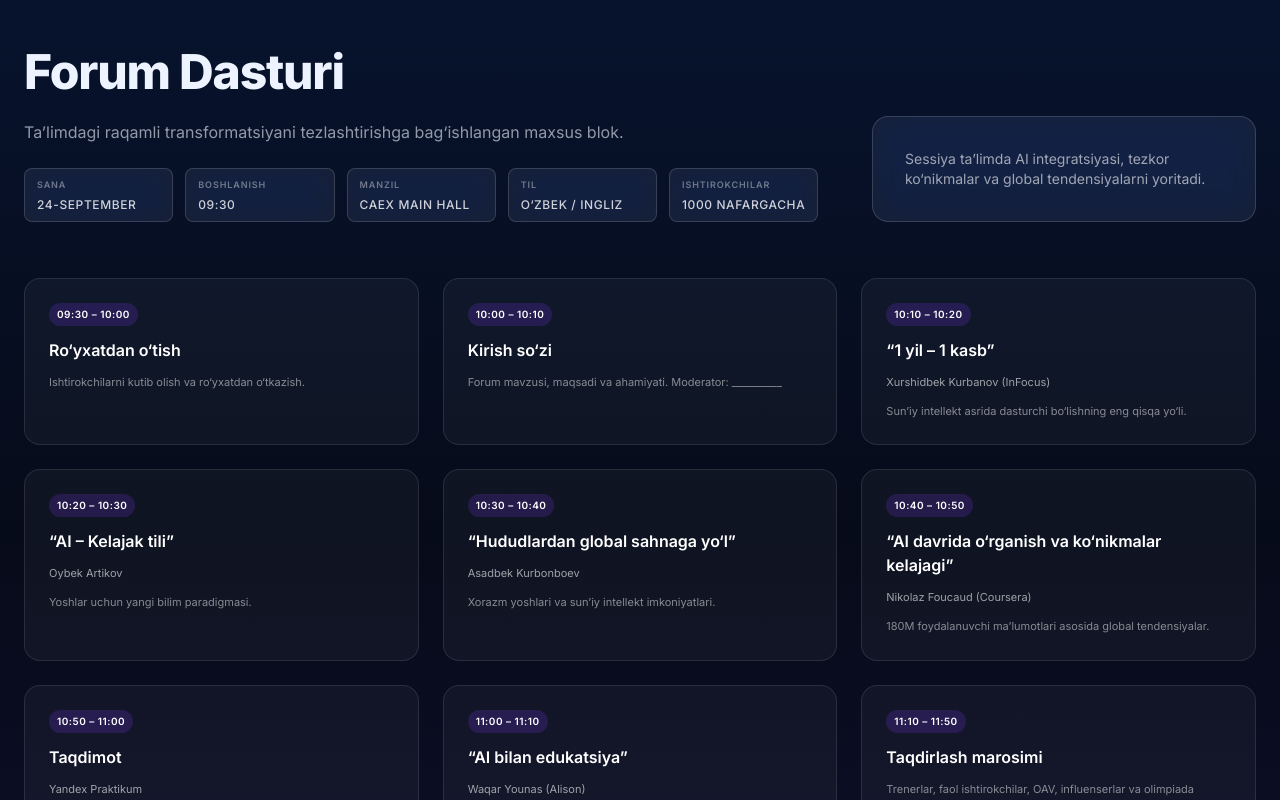
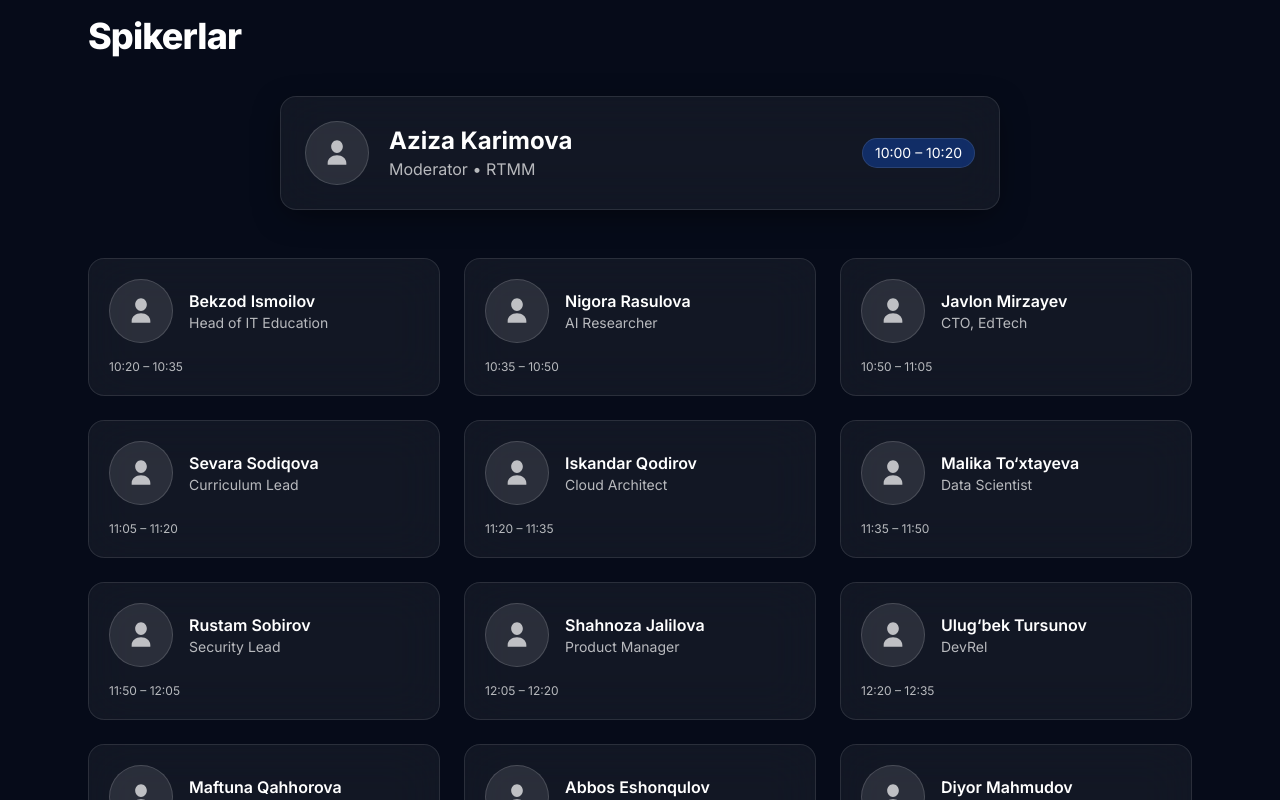
Before and after one commit to Marufbek-Mamatqulov/ICT_Week_Rtrm, a React (Vite) app: page / in a window 1280 px wide. Shown: the part 880-1680 px from the top of the page. Built offline with nearby package versions, Linux system fonts and the light colour scheme.

Commit message:
feat: add Speakers section with featured card + grid, nav links, and translations

```diff
--- a/src/App.tsx
+++ b/src/App.tsx
@@ -6,6 +6,7 @@ import { Hero } from './components/Hero';
 import { Footer } from './components/Footer';
 import { LoadingScreen } from './components/LoadingScreen';
 import { SpecialSession } from './components/SpecialSession';
+import { Speakers } from './components/Speakers';
 import { MobileNav } from './components/MobileNav';
 import { I18nProvider } from './i18n';
 
@@ -30,8 +31,9 @@ function App() {
     <I18nProvider>
       <LoadingScreen />
       <Navbar />
-      <main>
-        <Hero onCopyLink={handleCopyLink} />
+  <main>
+    <Hero onCopyLink={handleCopyLink} />
+    <Speakers />
   {/** Program section removed */}
   <SpecialSession />
       </main>
--- a/src/components/MobileNav.tsx
+++ b/src/components/MobileNav.tsx
@@ -6,6 +6,7 @@ import { useDarkMode } from '../hooks/useDarkMode';
 
 const links: { id: string; icon: string; labelKey: string }[] = [
   { id: 'hero', icon: '⌂', labelKey: 'nav.home' },
+  { id: 'speakers', icon: '🎤', labelKey: 'nav.speakers' },
   { id: 'program', icon: '🗓', labelKey: 'nav.program' },
 ];
 
--- a/src/components/Navbar.tsx
+++ b/src/components/Navbar.tsx
@@ -6,6 +6,7 @@ import { useI18n } from '../i18n';
 
 const sections = [
   { id: 'hero', labelKey: 'Home', fallback: 'Home' },
+  { id: 'speakers', labelKey: 'nav.speakers', fallback: 'Speakers' },
   { id: 'program', labelKey: 'program.title', fallback: 'Program' },
 ];
 
--- /dev/null
+++ b/src/components/Speakers.tsx
@@ -0,0 +1,66 @@
+import { motion } from 'framer-motion';
+import { speakers } from '../data/speakers';
+import { useI18n } from '../i18n';
+
+export const Speakers = () => {
+  const { t } = useI18n();
+  const [featured, ...rest] = speakers;
+
+  return (
+    <section id="speakers" className="relative py-24">
+      <div className="max-w-6xl mx-auto px-6">
+        <h2 className="text-3xl md:text-4xl font-extrabold tracking-tight mb-10">{t('speakers.title') || 'Speakers'}</h2>
+
+        {/* Featured speaker */}
+        <div className="mb-12 flex justify-center">
+          <FeaturedCard name={featured.name} role={featured.role} time={featured.time} photo={featured.photo} />
+        </div>
+
+        {/* Grid of remaining speakers: 3 per row on md+ */}
+        <div className="grid grid-cols-1 sm:grid-cols-2 md:grid-cols-3 gap-6">
+          {rest.map(s => (
+            <Card key={s.id} name={s.name} role={s.role} time={s.time} photo={s.photo} />
+          ))}
+        </div>
+      </div>
+    </section>
+  );
+};
+
+function avatar(photo?: string) {
+  if (photo) return <img src={photo} alt="" className="w-16 h-16 rounded-full object-cover" />;
+  // Default person icon avatar
+  return (
+    <div className="w-16 h-16 rounded-full bg-white/10 border border-white/15 flex items-center justify-center">
+      <svg width="28" height="28" viewBox="0 0 24 24" fill="none" className="text-white/70">
+        <path d="M12 12c2.761 0 5-2.462 5-5.5S14.761 1 12 1 7 3.462 7 6.5 9.239 12 12 12zm0 2c-4.418 0-8 2.91-8 6.5V22h16v-1.5c0-3.59-3.582-6.5-8-6.5z" fill="currentColor"/>
+      </svg>
+    </div>
+  );
+}
+
+const FeaturedCard = ({ name, role, time, photo }: { name: string; role: string; time: string; photo?: string }) => (
+  <motion.div initial={{ opacity: 0, y: 20 }} whileInView={{ opacity: 1, y: 0 }} viewport={{ once: true }} className="w-full md:w-[720px] rounded-2xl p-6 bg-white/5 border border-white/10 backdrop-blur-xl shadow-[0_8px_32px_-8px_rgba(0,0,0,0.6)]">
+    <div className="flex items-center gap-5">
+      {avatar(photo)}
+      <div>
+        <div className="text-xl md:text-2xl font-bold leading-tight">{name}</div>
+        <div className="text-white/70">{role}</div>
+      </div>
+      <div className="ml-auto text-sm px-3 py-1 rounded-full bg-primary-600/30 border border-white/10">{time}</div>
+    </div>
+  </motion.div>
+);
+
+const Card = ({ name, role, time, photo }: { name: string; role: string; time: string; photo?: string }) => (
+  <motion.div initial={{ opacity: 0, y: 16 }} whileInView={{ opacity: 1, y: 0 }} viewport={{ once: true }} className="rounded-2xl p-5 bg-white/5 border border-white/10 backdrop-blur-xl">
+    <div className="flex items-center gap-4 mb-4">
+      {avatar(photo)}
+      <div className="min-w-0">
+        <div className="font-semibold truncate">{name}</div>
+        <div className="text-sm text-white/70 truncate">{role}</div>
+      </div>
+    </div>
+    <div className="text-xs text-white/70">{time}</div>
+  </motion.div>
+);
--- /dev/null
+++ b/src/data/speakers.ts
@@ -0,0 +1,24 @@
+export type Speaker = {
+  id: string;
+  name: string;
+  role: string;
+  time: string; // e.g., "10:00 – 10:30"
+  photo?: string; // optional image path under /public
+};
+
+export const speakers: Speaker[] = [
+  { id: 's1', name: 'Aziza Karimova', role: 'Moderator • RTMM', time: '10:00 – 10:20', photo: undefined },
+  { id: 's2', name: 'Bekzod Ismoilov', role: 'Head of IT Education', time: '10:20 – 10:35' },
+  { id: 's3', name: 'Nigora Rasulova', role: 'AI Researcher', time: '10:35 – 10:50' },
+  { id: 's4', name: 'Javlon Mirzayev', role: 'CTO, EdTech', time: '10:50 – 11:05' },
+  { id: 's5', name: 'Sevara Sodiqova', role: 'Curriculum Lead', time: '11:05 – 11:20' },
+  { id: 's6', name: 'Iskandar Qodirov', role: 'Cloud Architect', time: '11:20 – 11:35' },
+  { id: 's7', name: 'Malika To‘xtayeva', role: 'Data Scientist', time: '11:35 – 11:50' },
+  { id: 's8', name: 'Rustam Sobirov', role: 'Security Lead', time: '11:50 – 12:05' },
+  { id: 's9', name: 'Shahnoza Jalilova', role: 'Product Manager', time: '12:05 – 12:20' },
+  { id: 's10', name: 'Ulug‘bek Tursunov', role: 'DevRel', time: '12:20 – 12:35' },
+  { id: 's11', name: 'Maftuna Qahhorova', role: 'UX Researcher', time: '12:35 – 12:50' },
+  { id: 's12', name: 'Abbos Eshonqulov', role: 'Mobile Lead', time: '12:50 – 13:05' },
+  { id: 's13', name: 'Diyor Mahmudov', role: 'Backend Engineer', time: '13:05 – 13:20' },
+  { id: 's14', name: 'Dilnoza Karimova', role: 'QA Lead', time: '13:20 – 13:35' },
+];
--- a/src/i18n.tsx
+++ b/src/i18n.tsx
@@ -55,6 +55,8 @@ const dictionaries: Record<Lang, Record<string, string>> = {
     'lang.toggle': 'EN'
   , 'nav.home': 'Bosh sahifa'
   , 'nav.program': 'Dastur'
+  , 'nav.speakers': 'Spikerlar'
+  , 'speakers.title': 'Spikerlar'
   // removed: projects/about/contact
   , 'action.register': 'Ro‘yxatdan o‘tish'
   , 'theme.dark': 'Tungi'
@@ -111,6 +113,8 @@ const dictionaries: Record<Lang, Record<string, string>> = {
     'lang.toggle': 'RU'
   , 'nav.home': 'Home'
   , 'nav.program': 'Program'
+  , 'nav.speakers': 'Speakers'
+  , 'speakers.title': 'Speakers'
   // removed: projects/about/contact
   , 'action.register': 'Register'
   , 'theme.dark': 'Dark'
@@ -167,6 +171,8 @@ const dictionaries: Record<Lang, Record<string, string>> = {
     'lang.toggle': 'UZ'
   , 'nav.home': 'Главная'
   , 'nav.program': 'Программа'
+  , 'nav.speakers': 'Спикеры'
+  , 'speakers.title': 'Спикеры'
   // removed: projects/about/contact
   , 'action.register': 'Регистрация'
   , 'theme.dark': 'Тёмная'
```
